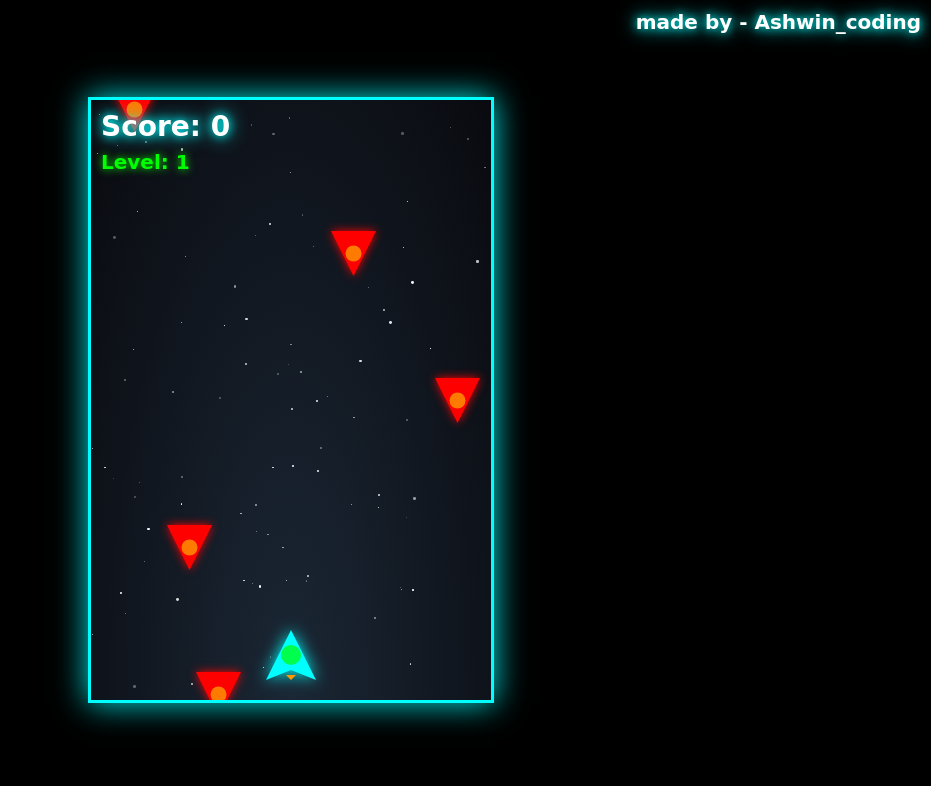
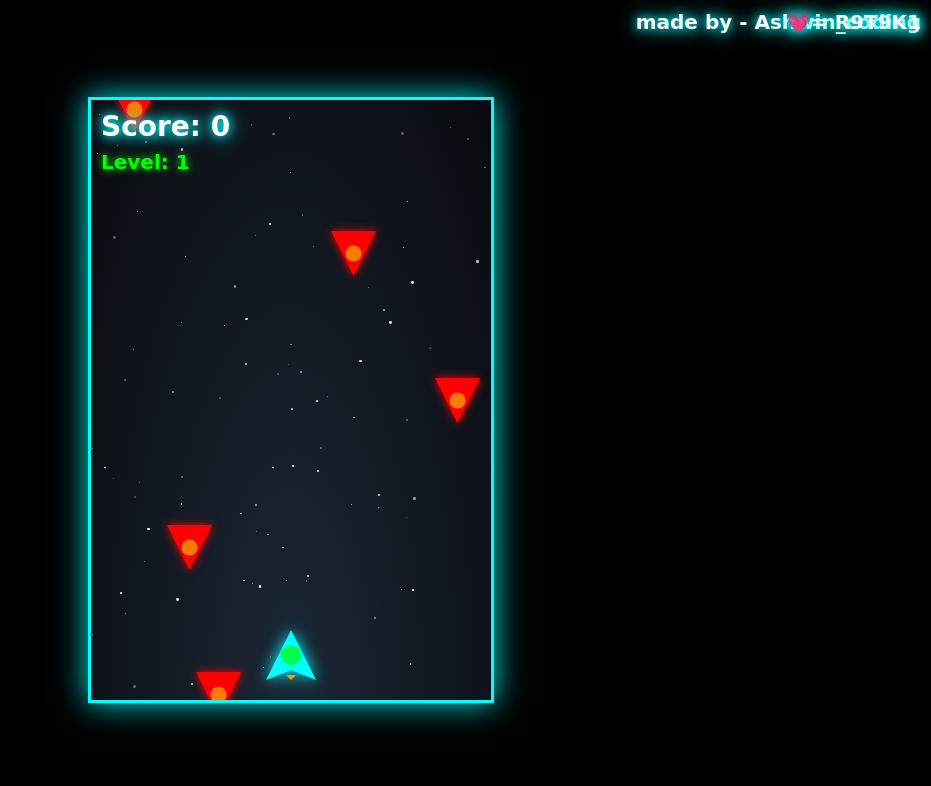
Before and after one commit to ashwincoding8/SPACE-SHOOTER-GAME, a plain HTML site: page index.html in a window 1280 px wide. Shown: the whole page, without its empty margins (349-1280 px from the left). Drawn offline with Linux system fonts and the light colour scheme.

Commit message:
Update index.html

```diff
--- a/index.html
+++ b/index.html
@@ -218,6 +218,7 @@
         </div>
     </div>
     <div id="ashwinName"> made by - Ashwin_coding</div>
+<div id="ashwinName"> 💗= R9T9K1</div>
 
 
     <script>
```
